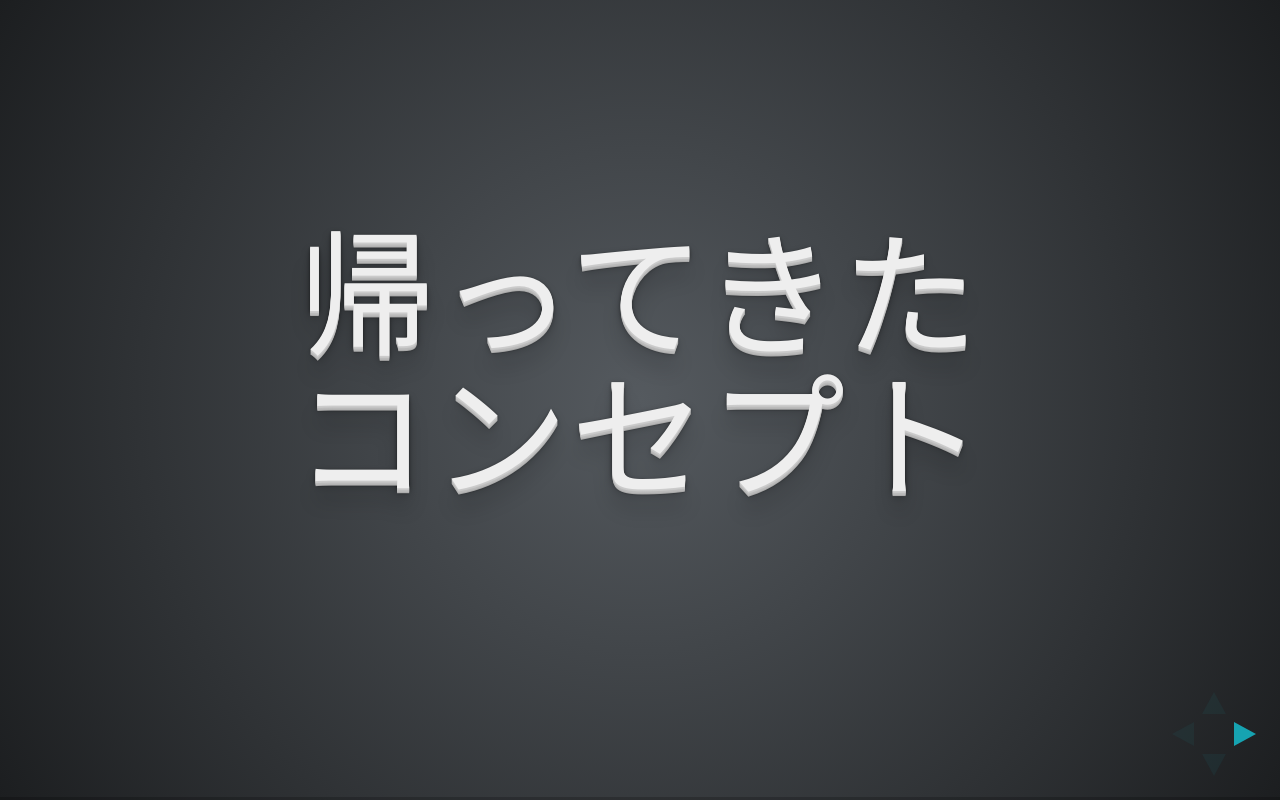
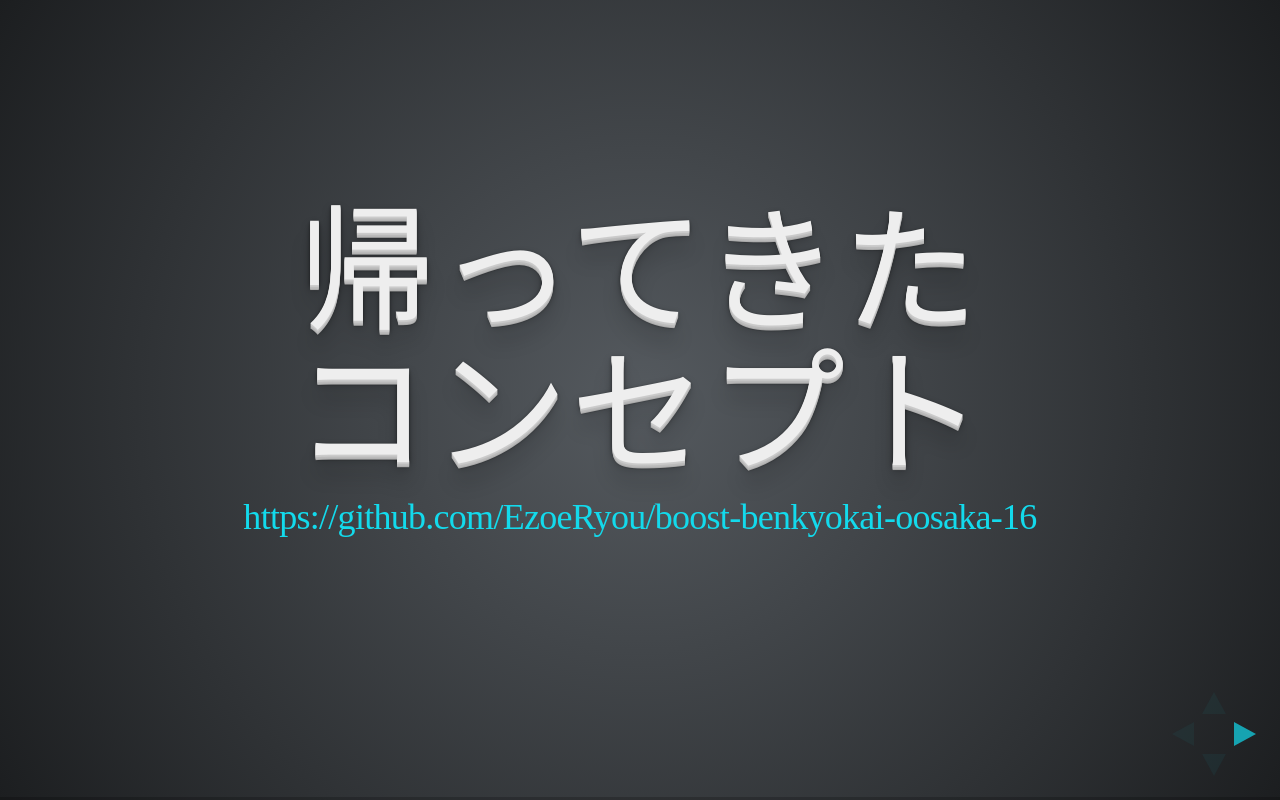
Before and after one commit to EzoeRyou/boost-benkyokai-oosaka-16, a website: page index.html in a window 1280 px wide. Drawn offline with Linux system fonts and the light colour scheme.

Commit message:
add github link

```diff
--- a/index.html
+++ b/index.html
@@ -46,6 +46,10 @@
 <section>
 <h1>帰ってきた</h1>
 <h1>コンセプト</h1>
+
+<p>
+<a href="https://github.com/EzoeRyou/boost-benkyokai-oosaka-16">https://github.com/EzoeRyou/boost-benkyokai-oosaka-16</a>
+</p>
 </section>
 
 <section>
```
